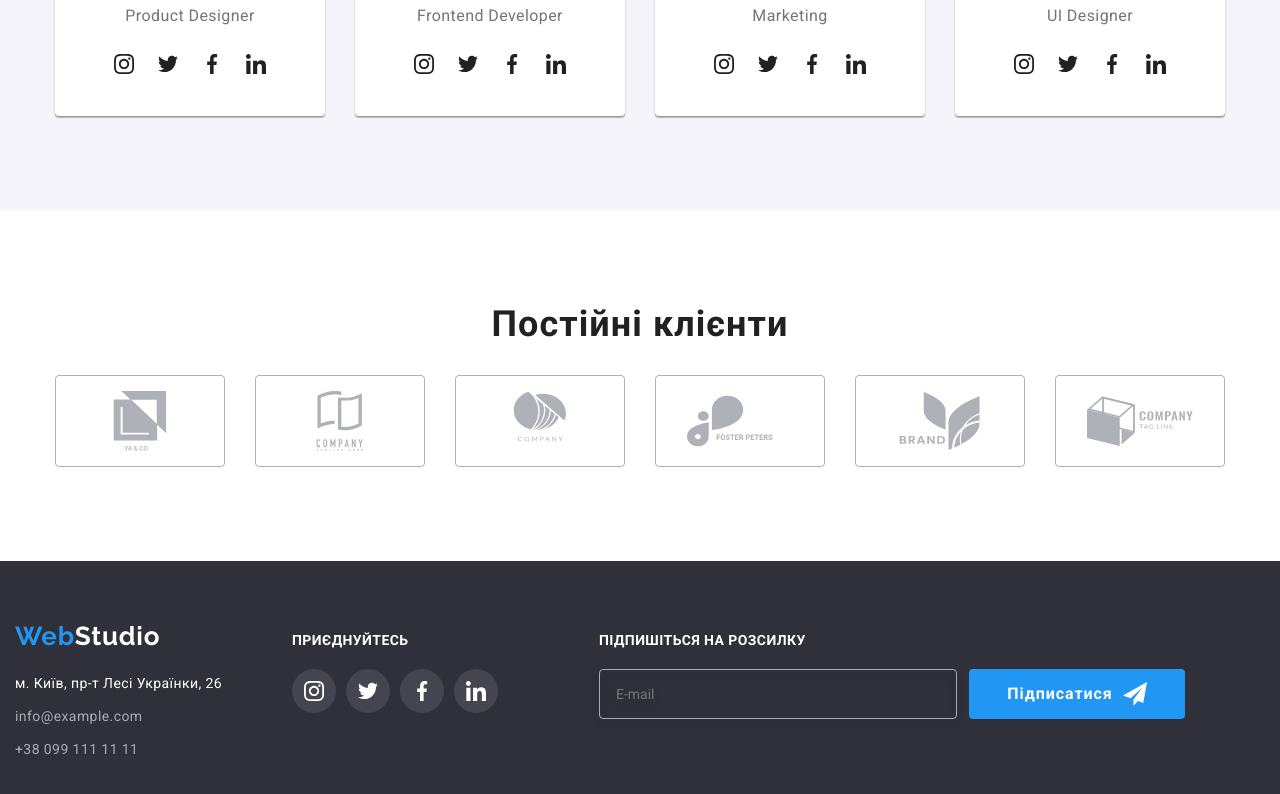
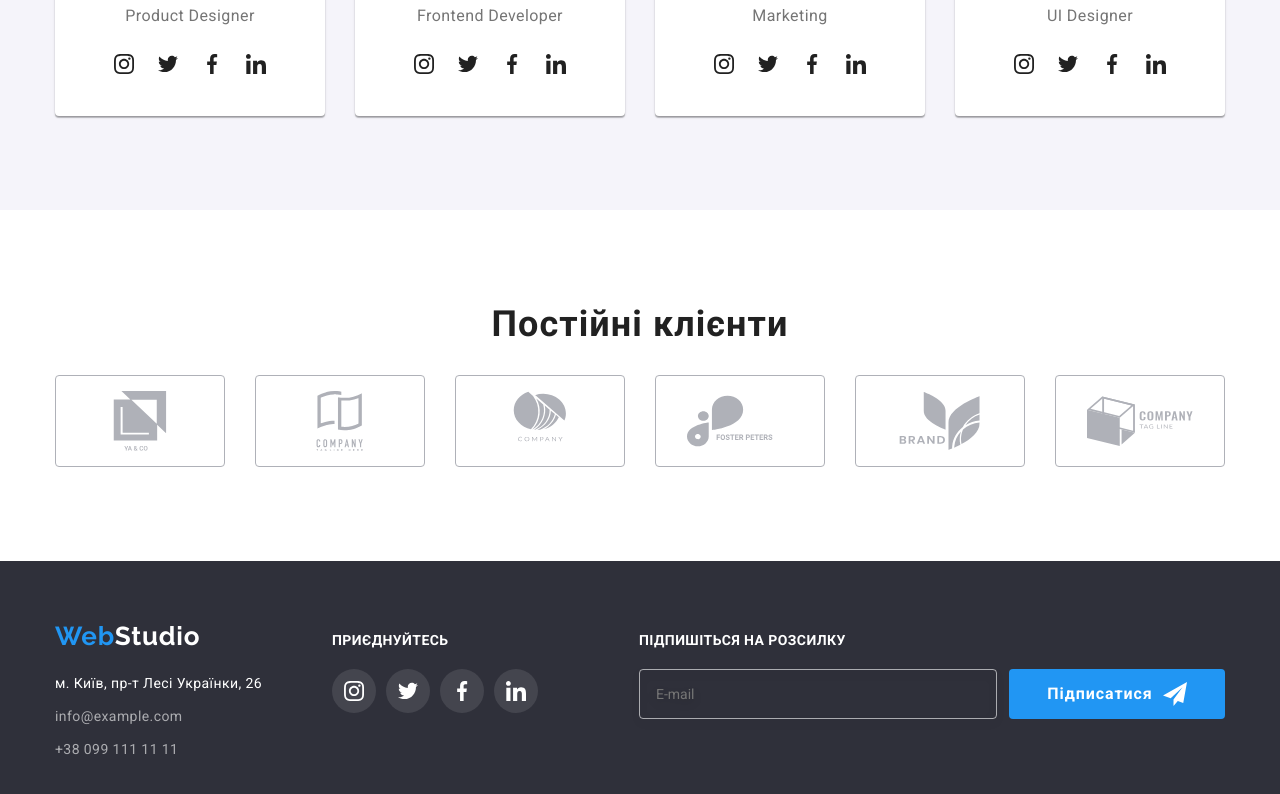
Before and after one commit to Chuienko/home-work7, a plain HTML site: page index.html in a window 1280 px wide. Shown: the part 2094-2888 px from the top of the page. Drawn offline with nearby package versions, Linux system fonts and the light colour scheme.

Commit message:
footer_container

```diff
--- a/index.html
+++ b/index.html
@@ -403,7 +403,7 @@
     </main>
     <!-- footer -->
     <footer class="footer">
-      <div class="container ">
+      <div class="container container__retreat">
         <div class="footer__blok">
           <a href="" class="logo color-logo2 link"
             ><span class="logo__accent">Web</span>Studio</a
```
Also changed, not shown: portfolio.html (+1 -1 lines).
